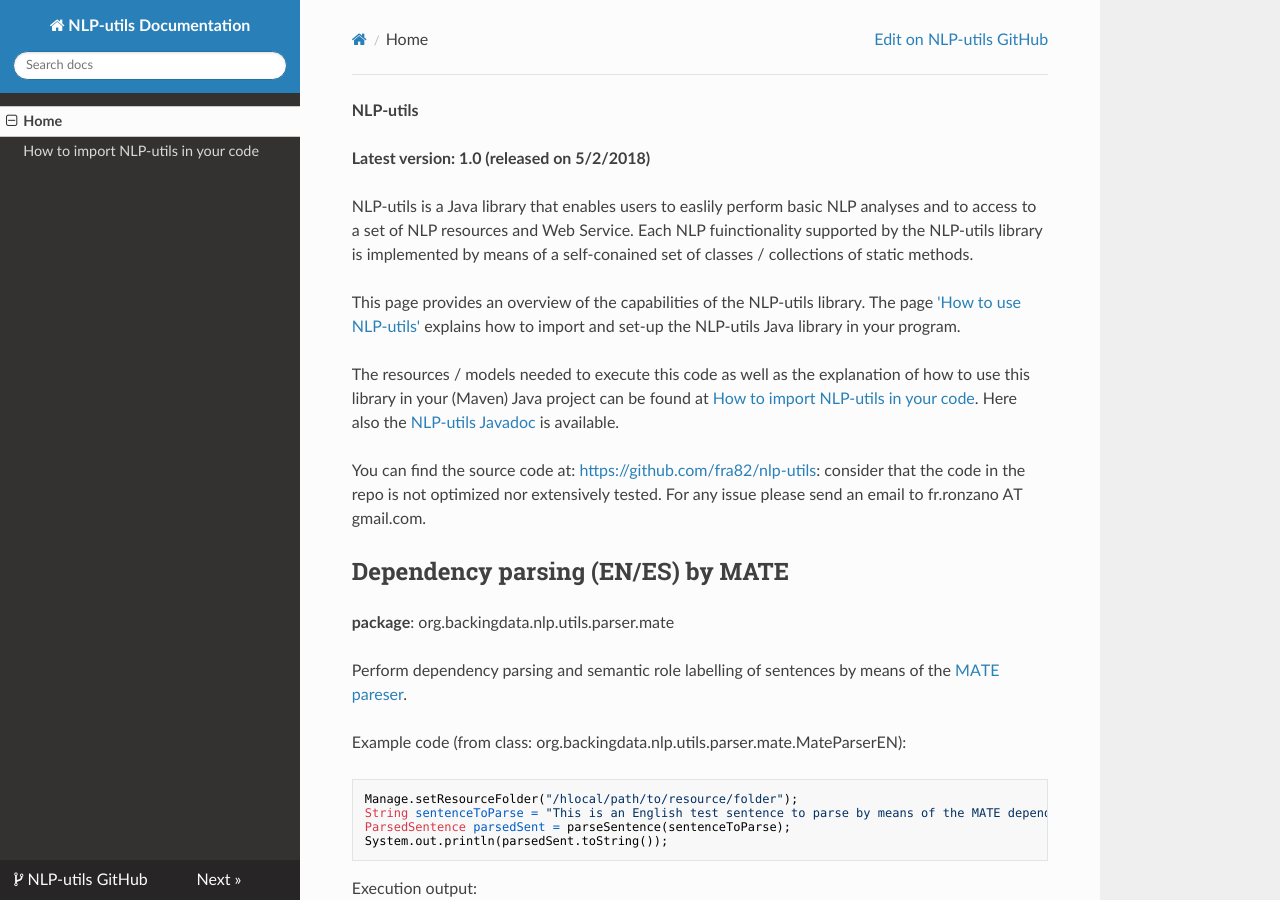
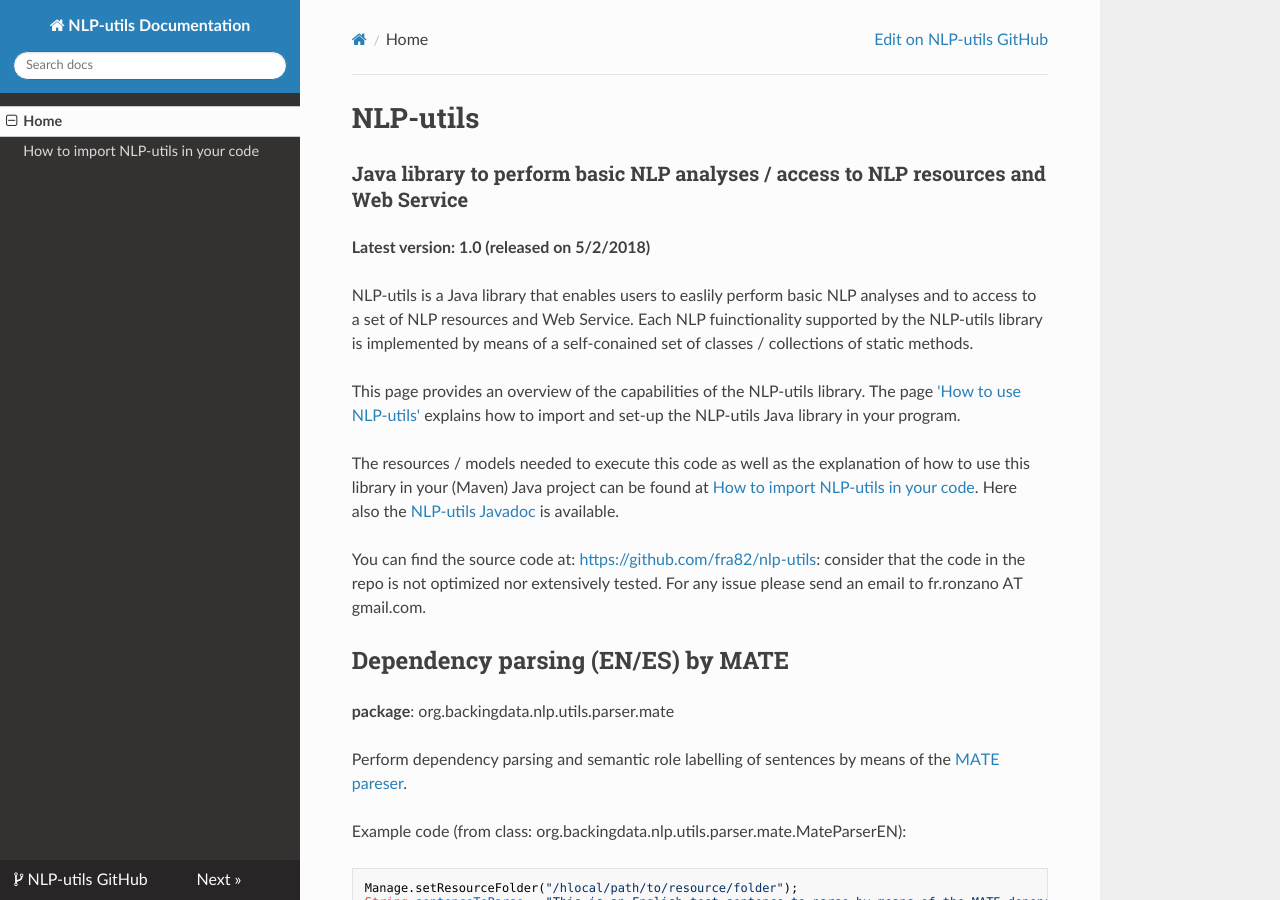
Before and after one commit to fra82/nlp-utils, an MkDocs documentation site: the page built from rtdoc/index.md, in a window 1280 px wide and 900 px high. Built offline with MkDocs 1.6.1, drawn with Linux system fonts in a browser that asks for light colours; nearby versions of some CDN libraries; old or Windows-style settings are respelled for this version of MkDocs.

Commit message:
Minor updates

```diff
--- a/rtdoc/index.md
+++ b/rtdoc/index.md
@@ -1,4 +1,5 @@
-**NLP-utils**
+<h1>NLP-utils</h1>
+<h3>Java library to perform basic NLP analyses / access to NLP resources and Web Service</h3>
 
 **Latest version: 1.0 (released on 5/2/2018)**
 
```
